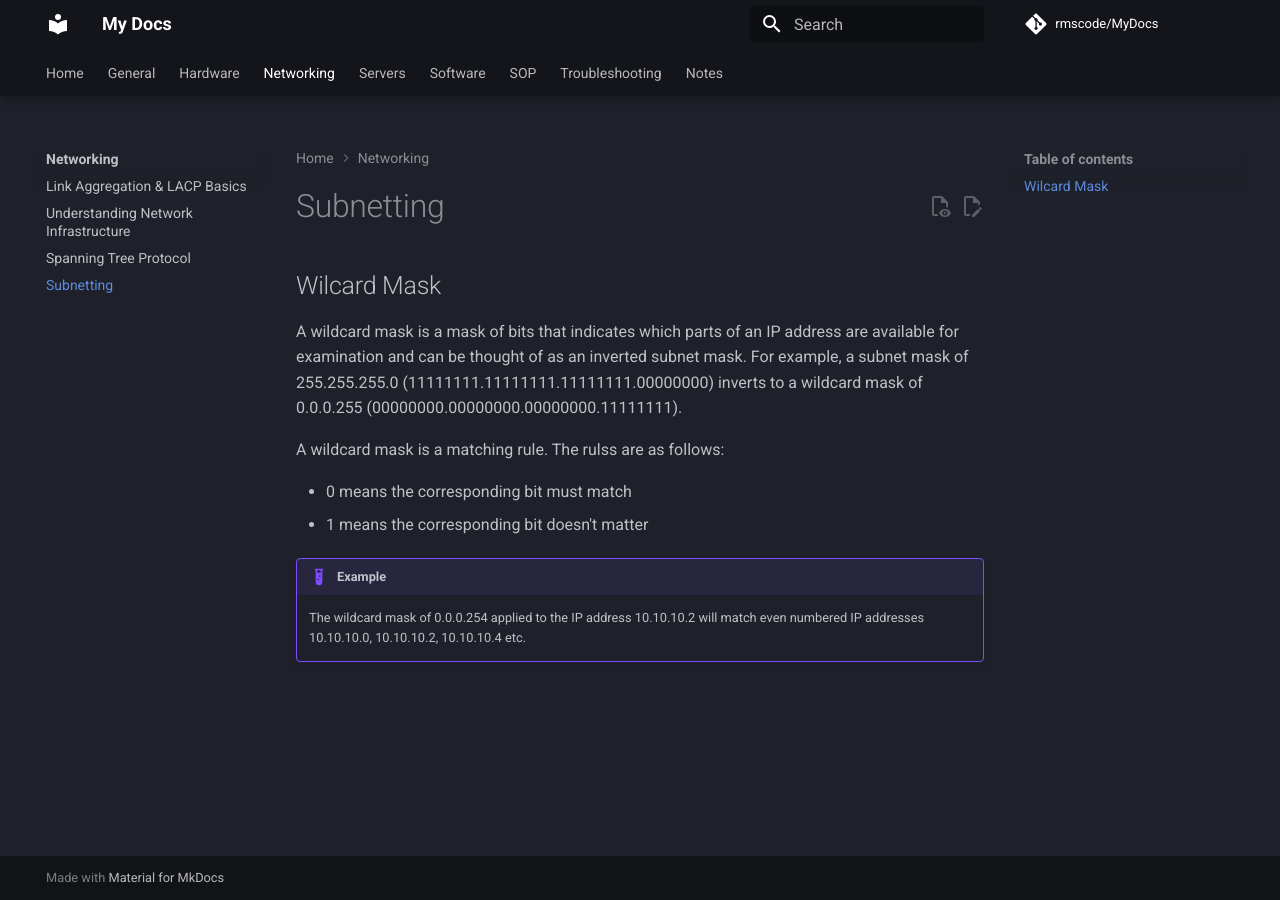
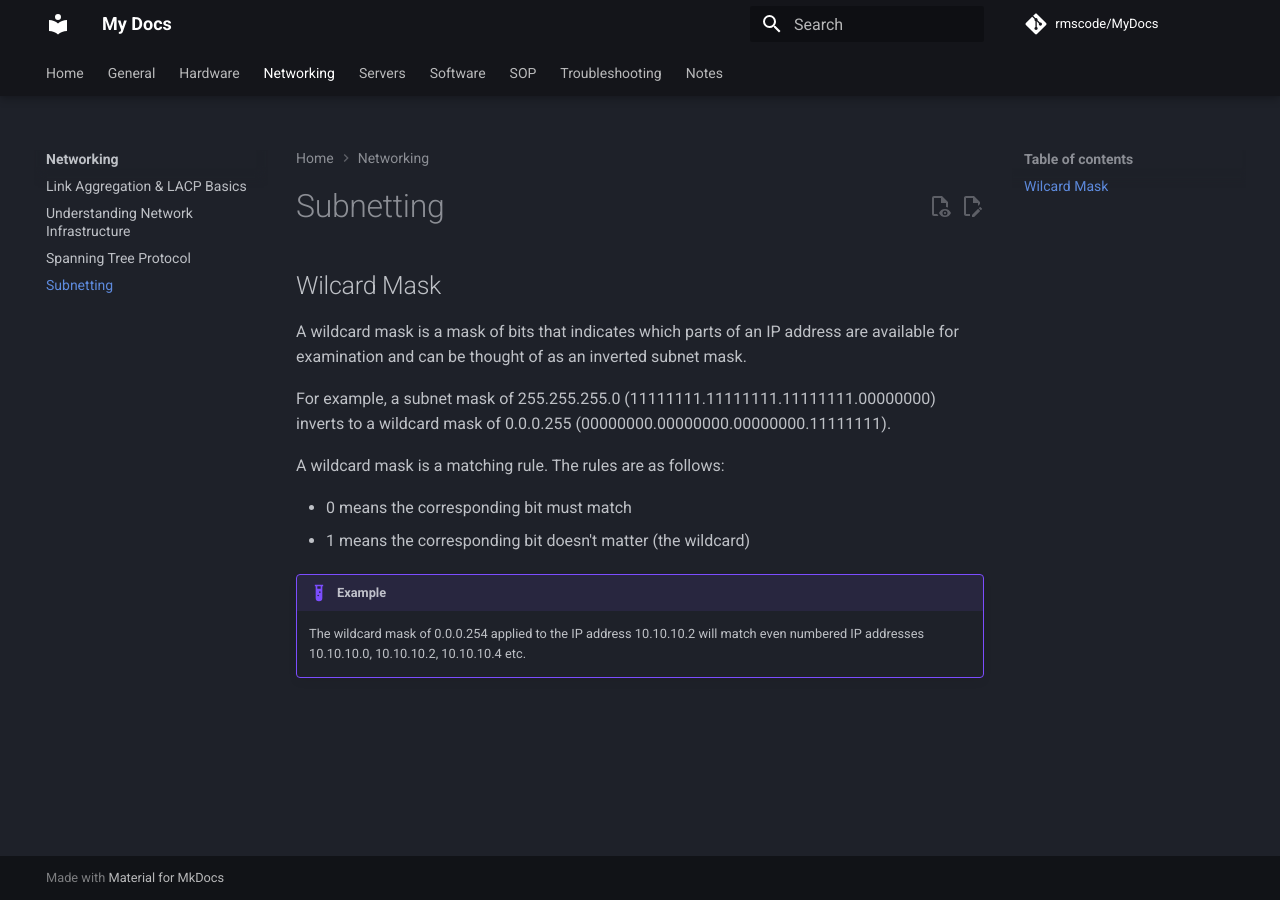
Before and after one commit to rmscode/binary-garden, an MkDocs documentation site: the page built from docs/networking/subnetting.md, in a window 1280 px wide. Built offline with MkDocs 1.6.1 and Material for MkDocs 9.7.7, drawn with Linux system fonts in a browser that asks for light colours; comment, search, counter and statistics services are not loaded.

Commit message:
Update subnetting.md

```diff
--- a/docs/networking/subnetting.md
+++ b/docs/networking/subnetting.md
@@ -2,12 +2,14 @@
 
 ## Wilcard Mask
 
-A wildcard mask is a mask of bits that indicates which parts of an IP address are available for examination and can be thought of as an inverted subnet mask. For example, a subnet mask of 255.255.255.0 (11111111.11111111.11111111.00000000) inverts to a wildcard mask of 0.0.0.255 (00000000.00000000.00000000.11111111).
+A wildcard mask is a mask of bits that indicates which parts of an IP address are available for examination and can be thought of as an inverted subnet mask.
 
-A wildcard mask is a matching rule. The rulss are as follows:
+For example, a subnet mask of 255.255.255.0 (11111111.11111111.11111111.00000000) inverts to a wildcard mask of 0.0.0.255 (00000000.00000000.00000000.11111111).
+
+A wildcard mask is a matching rule. The rules are as follows:
 
 - 0 means the corresponding bit must match
-- 1 means the corresponding bit doesn't matter
+- 1 means the corresponding bit doesn't matter (the wildcard)
 
 !!! example
 
```
